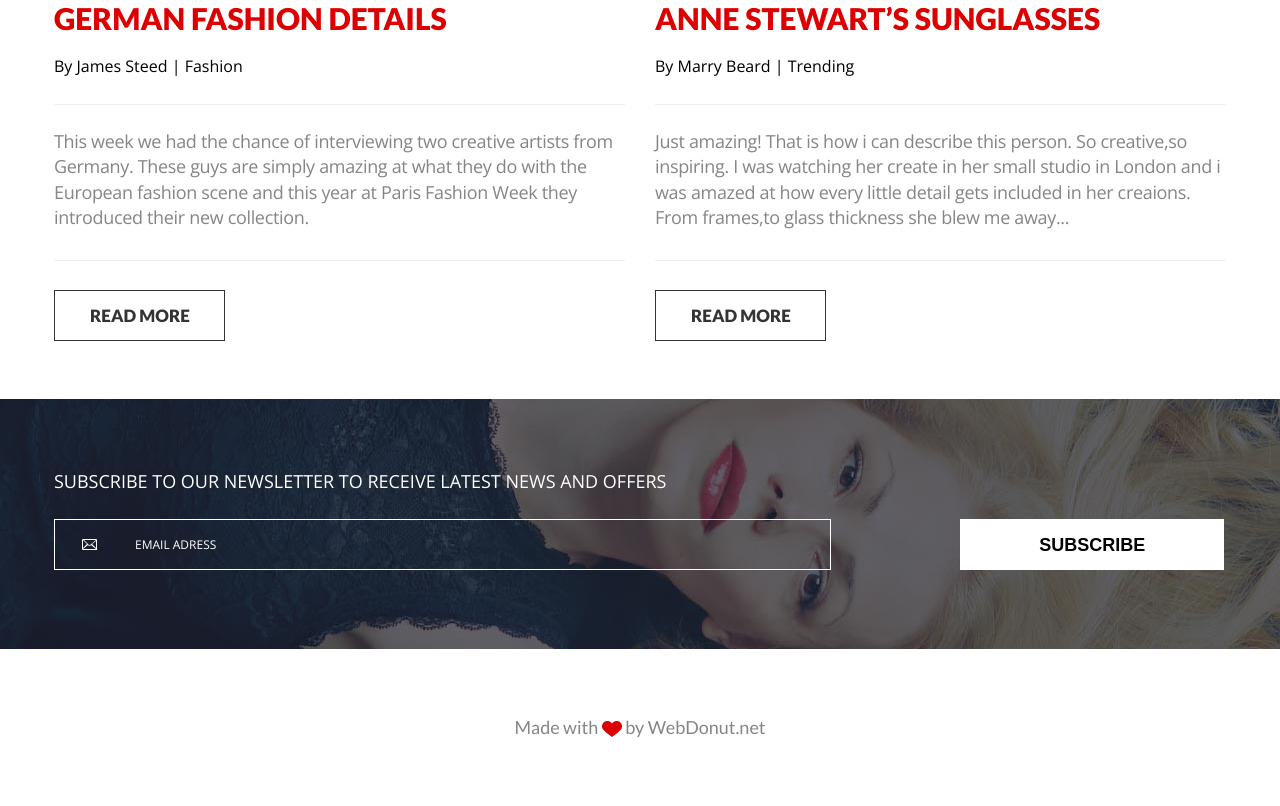
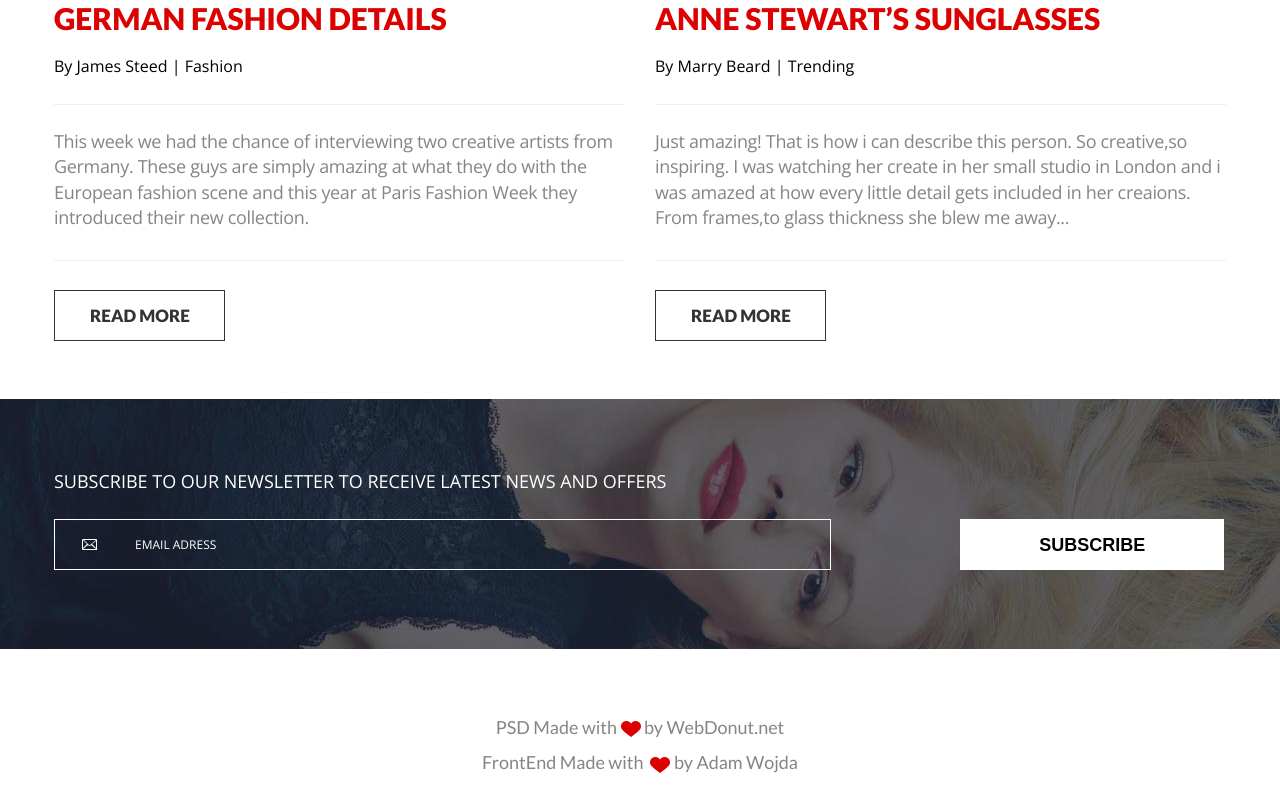
Before and after one commit to AdamWojda/24_web_dev_chalange, a website: page index.html in a window 1280 px wide. Shown: the part 3419-4225 px from the top of the page. Before the commit the page ends 4189 px from the top, so only its background shows below. Drawn offline with nearby package versions, Linux system fonts and the light colour scheme.

Commit message:
Footer Change

```diff
--- a/index.html
+++ b/index.html
@@ -784,7 +784,9 @@
 
             <div class="m-footer">
 
-                <p class="m-footer__text">Made with <span class="m-footer__heart"></span> by WebDonut.net</p>
+                <p class="m-footer__text">PSD Made with <span class="m-footer__heart"></span> by WebDonut.net</p><br />
+
+                <p class="m-footer__text">FrontEnd Made with &nbsp;<span class="m-footer__heart"></span> by Adam Wojda</p>
 
             </div>
 
```
